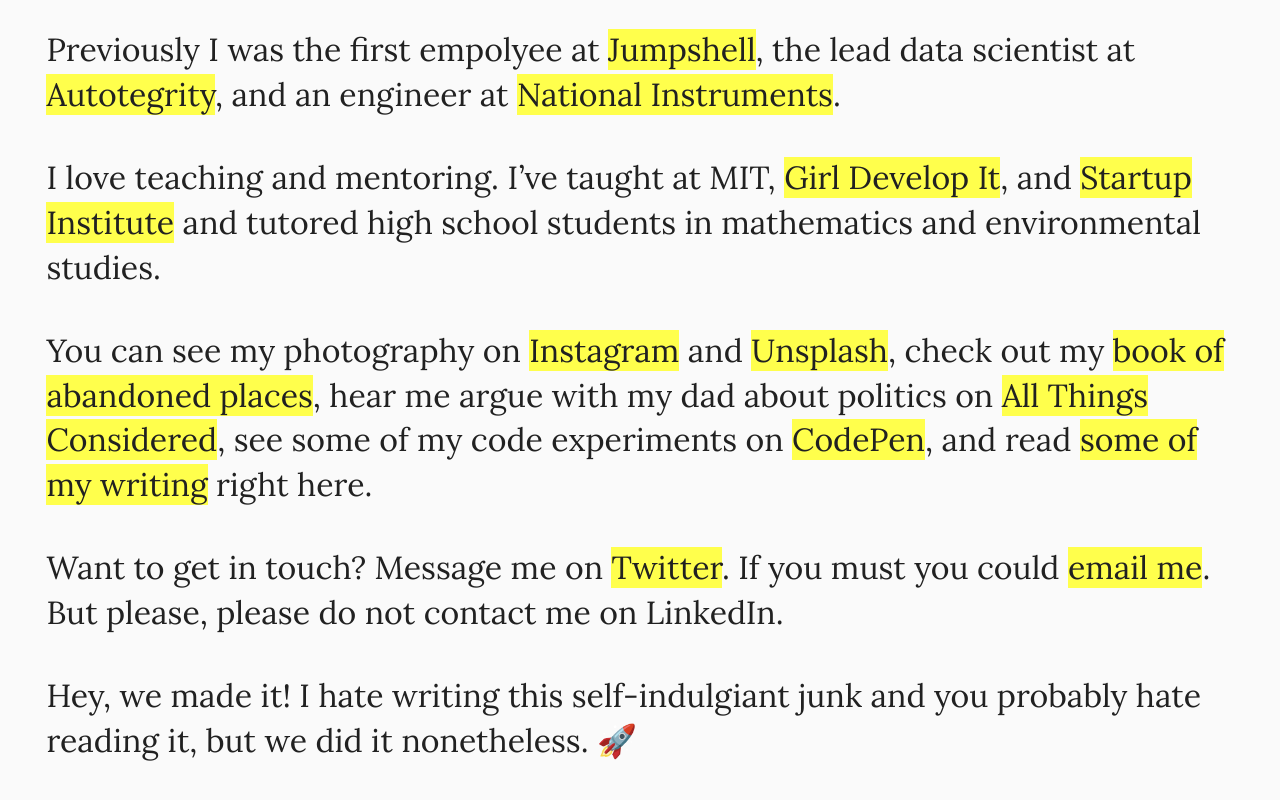
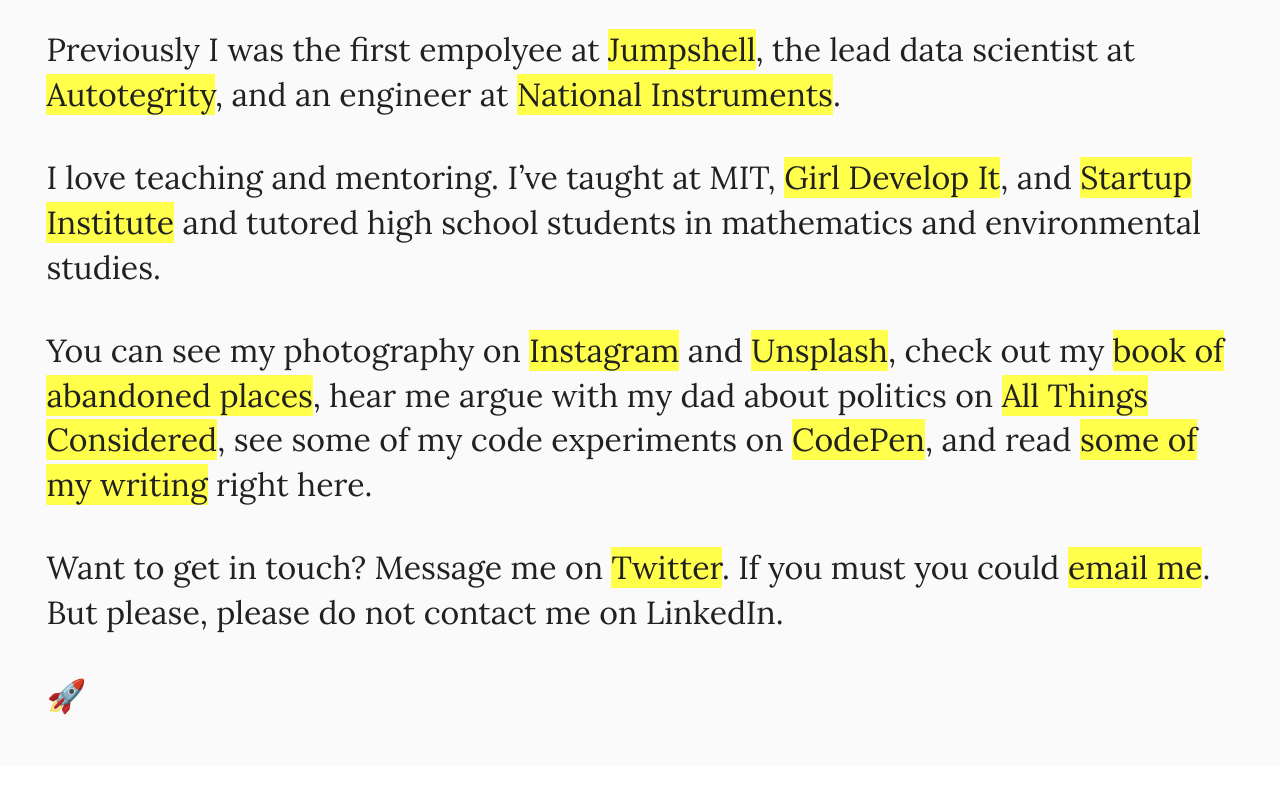
Before and after one commit to chrisbolin/about, a React (Create React App) app: page / in a window 1280 px wide. Shown: the part 1023-1823 px from the top of the page. After the commit the page ends 1789 px from the top, so only its background shows below. Built offline with nearby package versions, Linux system fonts and the light colour scheme.

Commit message:
remove last paragraph; deploy

```diff
--- a/src/App.js
+++ b/src/App.js
@@ -61,7 +61,7 @@
 						Want to get in touch? Message me on <Link>Twitter</Link>. If you must you could <Link>email me</Link>. But please, please do not contact me on LinkedIn.
 					</p>
 					<p>
-						Hey, we made it! I hate writing this self-indulgiant junk and you probably hate reading it, but we did it nonetheless. 🚀
+						🚀
 					</p>
 				</div>
       </div>
```
Also changed, not shown: 7 other files (tests, documents, lock files or other folders).
